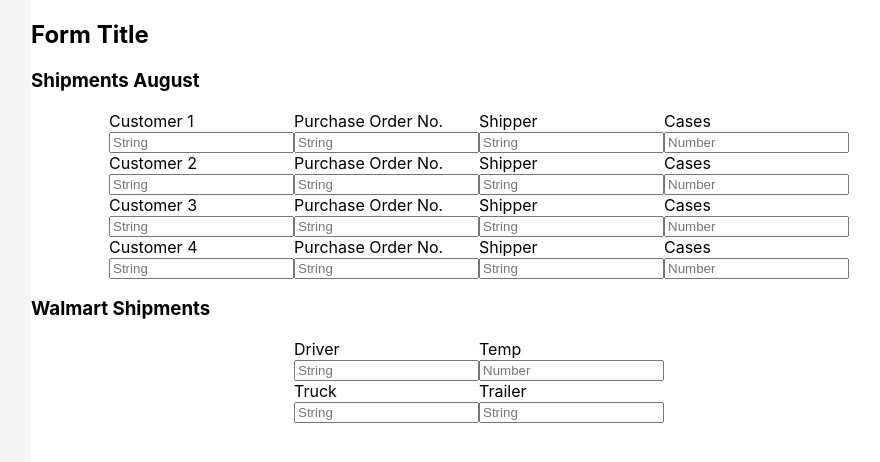
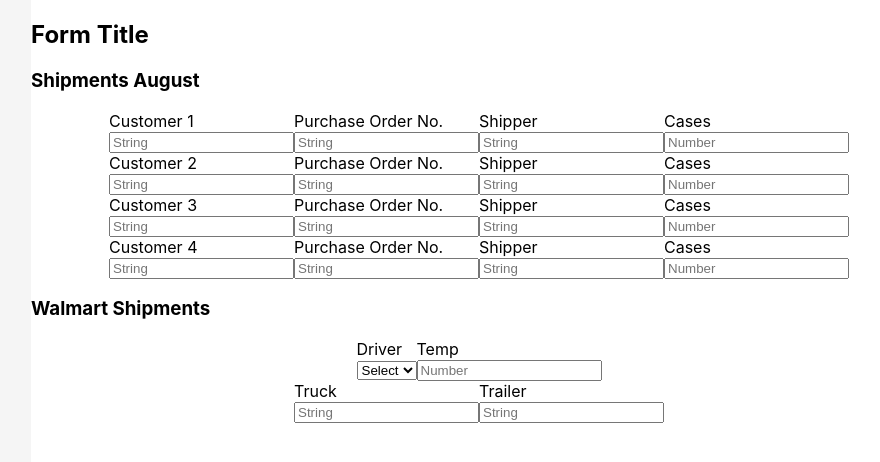
Before and after one commit to RiazCKhan/SR-front-end-test, a React (Create React App) app: page / in a window 1280 px wide. Shown: the top 462 px of the page, without its empty margins (161-1041 px from the left). Built offline with nearby package versions, Linux system fonts and the light colour scheme.

Commit message:
add drop menu options for drivers

```diff
--- a/src/components/ShipmentList.jsx
+++ b/src/components/ShipmentList.jsx
@@ -5,13 +5,13 @@ export default function ShipmentList() {
 
   const allShipmentOrders = augShipment[1].elements
 
-
   const eachShipmentOrder = allShipmentOrders.map((order) => {
-    console.log(order.list[1]['name'])
     return (
       <ShipmentListItem
         key={order.id}
         driver={order.list[0]['name']}
+        driverOne={order.list[0]['elements'][0]['value']}
+        driverTwo={order.list[0]['elements'][1]['value']}
         temp={order.list[1]['name']}
         truck={order.list[2]['name']}
         trailer={order.list[3]['name']}
--- a/src/components/ShipmentListItem.jsx
+++ b/src/components/ShipmentListItem.jsx
@@ -2,14 +2,18 @@ import './ShipmentListItem.css'
 
 export default function ShipmentListItem(props) {
 
-const { driver, temp, truck, trailer } = props
+const { driver, driverOne, driverTwo, temp, truck, trailer } = props
 
   return (
     <>
       <section className='shipment-card'>
         <article>
           <div>{driver}</div>
-          <input placeholder="String" />
+          <select>
+            <option> Select </option>
+            <option> {driverOne} </option>
+            <option> {driverTwo} </option>
+          </select>
         </article>
 
         <article>
```
Lines whose indentation alone changed are shown as unchanged.
